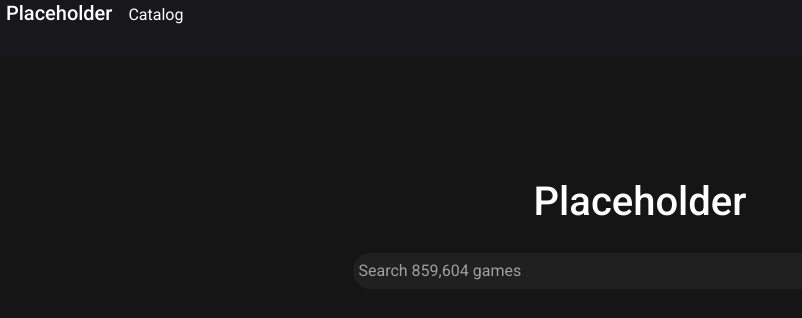
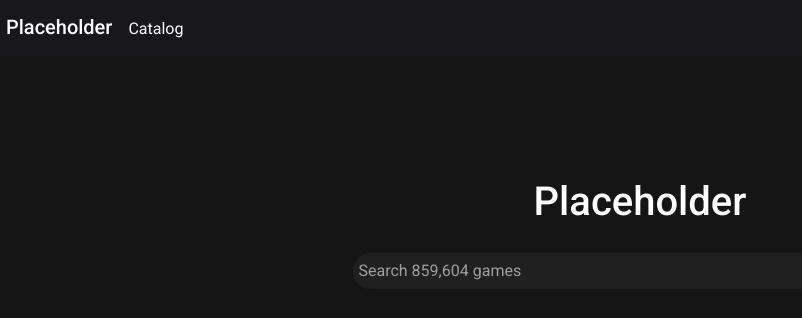
Before and after one commit to hqpham98/ajax-project, a plain HTML site: page index.html in a window 1280 px wide. Shown: the whole page, without its empty margins (0-802 px from the left). Drawn offline with Linux system fonts and the light colour scheme; a web font is replaced by a local one.

Commit message:
Corrected styling for nav bar #2

```diff
--- a/index.html
+++ b/index.html
@@ -20,7 +20,7 @@
   <body>
     <header>
       <!-- Nav Bar -->
-      <div class="nav-bar row">
+      <div class="nav-bar row align-center">
         <div class="column-half">
           <button class="nav-title-btn" type="button">Placeholder</button>
           <button class="catalog-btn" type="button">Catalog</button>
```
